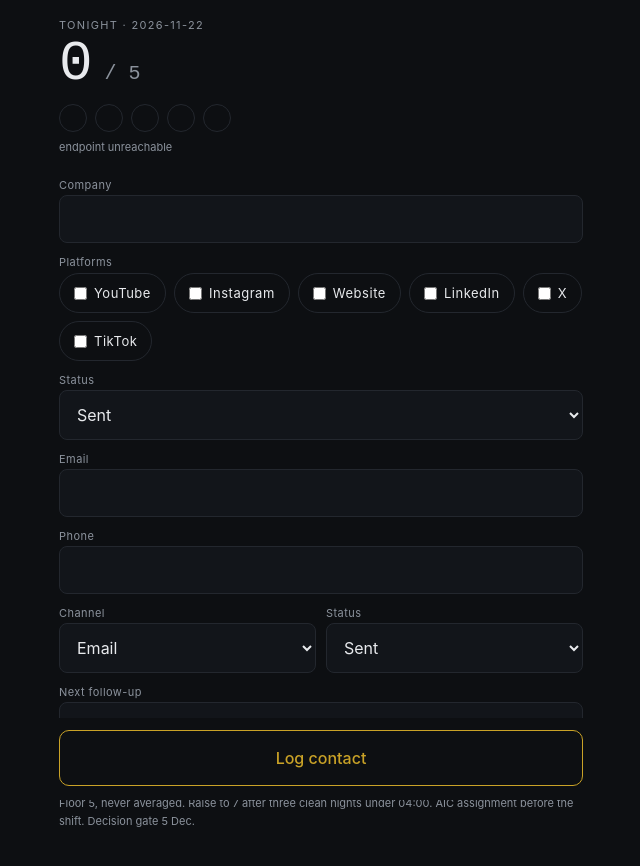
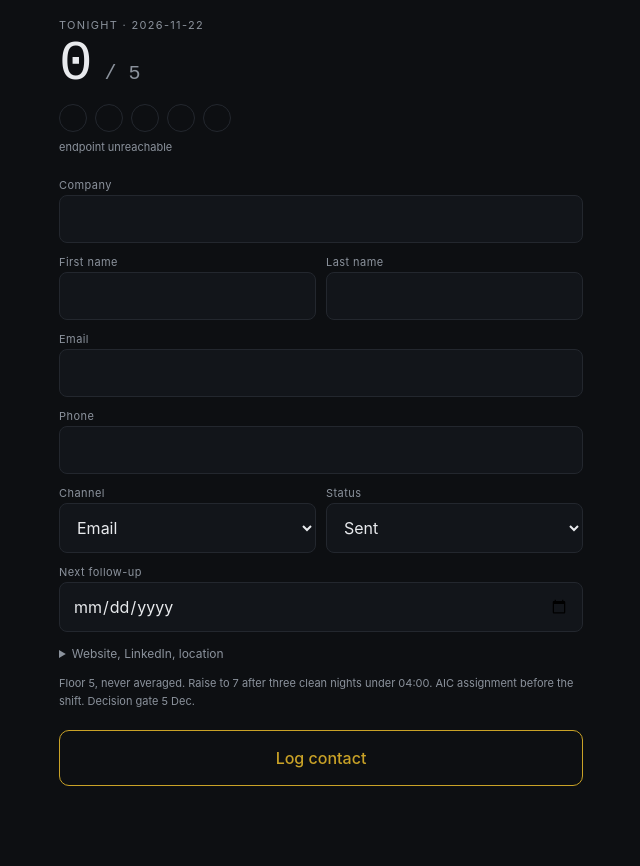
Before and after one commit to AlTorna/tonight, a plain HTML site: page index.html in a window 1280 px wide. Shown: the whole page, without its empty margins (319-959 px from the left). After the commit the page ends 800 px from the top, so only its background shows below. Drawn offline with Linux system fonts and the light colour scheme; no server answers.

Commit message:
Roll Back
Removed platform selection chips and status dropdown.

```diff
--- a/index.html
+++ b/index.html
@@ -39,14 +39,8 @@
   .toast.bad { border-color:var(--err); color:var(--err); }
   .note { font-size:11px; color:var(--mut); line-height:1.6; margin-top:14px; }
   .install { display:none; width:100%; margin-top:8px; padding:11px; border-radius:8px; border:1px solid var(--line); background:transparent; color:var(--mut); font-family:inherit; font-size:12px; }
-  .chips { display:flex; flex-wrap:wrap; gap:8px; margin-top:4px; }
-  .chip { display:inline-flex; align-items:center; gap:7px; padding:11px 14px; border:1px solid var(--line); border-radius:20px; font-size:13px; color:var(--fg); margin:0; }
-  .chip input { width:auto; margin:0; accent-color:var(--acc); }
-  .chip:has(input:checked) { border-color:var(--acc); color:var(--acc); }
 </style>
 </head>
-<script src="./app.js" defer>
-</script>
 <body>
 
 <div class="app">
@@ -61,18 +55,10 @@
     <label for="co">Company</label>
     <input id="co" autocomplete="organization">
 
-    <label>Platforms</label>
-    <div class="chips" id="pf">
-      <label class="chip"><input type="checkbox" value="YouTube"><span>YouTube</span></label>
-      <label class="chip"><input type="checkbox" value="Instagram"><span>Instagram</span></label>
-      <label class="chip"><input type="checkbox" value="Website"><span>Website</span></label>
-      <label class="chip"><input type="checkbox" value="LinkedIn"><span>LinkedIn</span></label>
-      <label class="chip"><input type="checkbox" value="X"><span>X</span></label>
-      <label class="chip"><input type="checkbox" value="TikTok"><span>TikTok</span></label>
+    <div class="two">
+      <div><label for="fn">First name</label><input id="fn" autocomplete="given-name"></div>
+      <div><label for="ln">Last name</label><input id="ln" autocomplete="family-name"></div>
     </div>
-
-    <label for="st">Status</label>
-    <select id="st"><option>Sent</option><option>Replied</option><option>No reply</option><option>Call booked</option><option>Dead</option></select>
 
     <label for="em">Email</label>
     <input id="em" type="email" inputmode="email" autocomplete="email">
@@ -108,3 +94,7 @@
   </footer>
 </div>
 <div class="toast" id="toast"></div>
+
+<script src="./app.js" defer></script>
+</body>
+</html>
```
